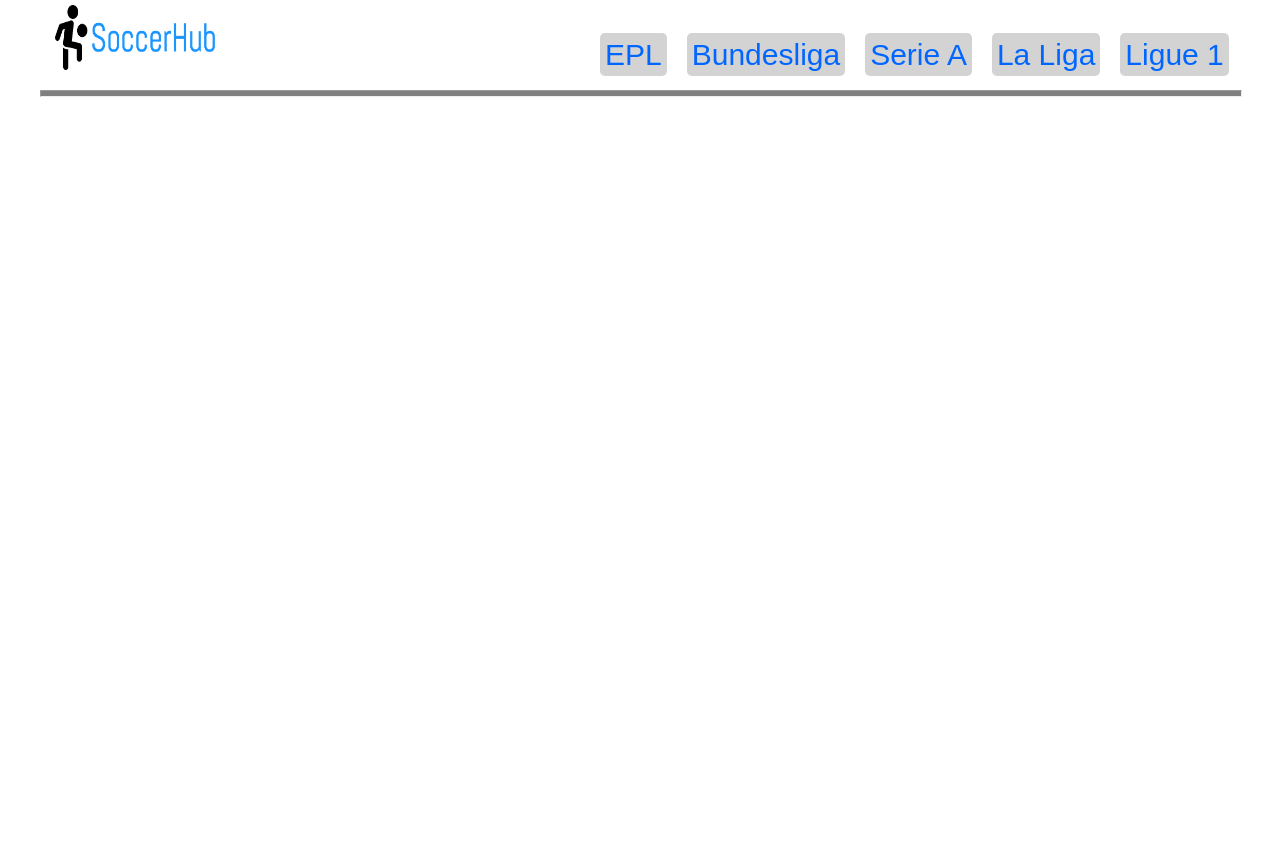
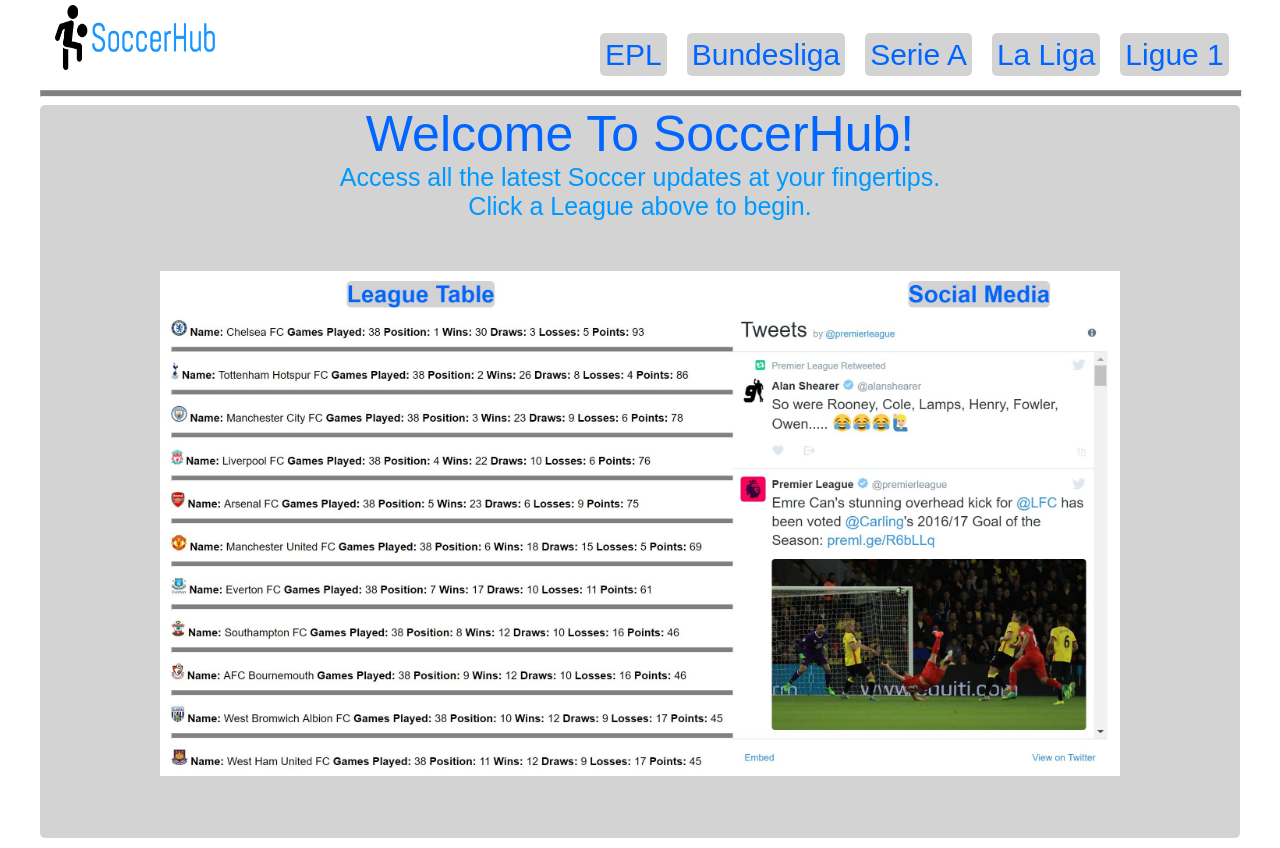
Before and after one commit to nickshey/SoccerHub, a React (Create React App) app in the folder app/: page / in a window 1280 px wide. Before the commit the page ends 800 px from the top, so only its background shows below. Built offline with nearby package versions, Linux system fonts and the light colour scheme.

Commit message:
added homescreen

```diff
--- a/app/src/App.css
+++ b/app/src/App.css
@@ -112,3 +112,25 @@
   position:relative;
   bottom: 400px;
 }
+.welcome{
+width: 100%;
+height: 100%;
+background-color: lightgrey;
+position: relative;
+border-radius: 5px;
+text-align: center;
+color: #0066ff;
+font-size: 50px;
+}
+
+.exampleimg{
+  width: 80%;
+  border-radius: 5px;
+  padding-top: 50px;
+  padding-bottom: 50px;
+}
+.welcome-sub{
+  text-align: center;
+  color: #0099ff;
+font-size: 25px;
+}
--- a/app/src/components/header.js
+++ b/app/src/components/header.js
@@ -5,6 +5,7 @@
 import LaLiga from './LaLiga.js';
 import SerieA from './SerieA.js';
 import Ligue1 from './Ligue1.js';
+import Welcome from './welcome.js';
 import {
   BrowserRouter as Router,
   Route,
@@ -37,7 +38,9 @@
         {console.log(this.state.page)}
 
         <ul className='languages'>
-          <img src ={logo} alt = '' className = 'logo_img'/>
+
+          <Link to="/"><img src ={logo} alt = '' className = 'logo_img'/></Link>
+
           {languages.map(function (lang) {
             return (
 
@@ -57,6 +60,7 @@
       <Route exact path="/Serie A" component={SerieA}/>
       <Route exact path="/La Liga" component={LaLiga}/>
       <Route exact path="/Ligue 1" component={Ligue1}/>
+      <Route exact path="/" component={Welcome}/>
       </div>
       </Router>
     )
--- /dev/null
+++ b/app/src/components/welcome.js
@@ -0,0 +1,22 @@
+import React, { Component } from 'react';
+import {
+  BrowserRouter as Router,
+  Route,
+  Link
+} from 'react-router-dom';
+import welcomeimg from './example.jpg'
+class Welcome extends Component {
+  render() {
+    return (
+      <div className="welcome">
+        Welcome To SoccerHub!
+        <div className = "welcome-sub">
+            Access all the latest Soccer updates at your fingertips. <br/> Click a League above to begin.
+        </div>
+<img className = "exampleimg" src = {welcomeimg} />
+      </div>
+    );
+  }
+}
+
+export default Welcome;
```
Also changed, not shown: app/src/components/example.jpg (added).
